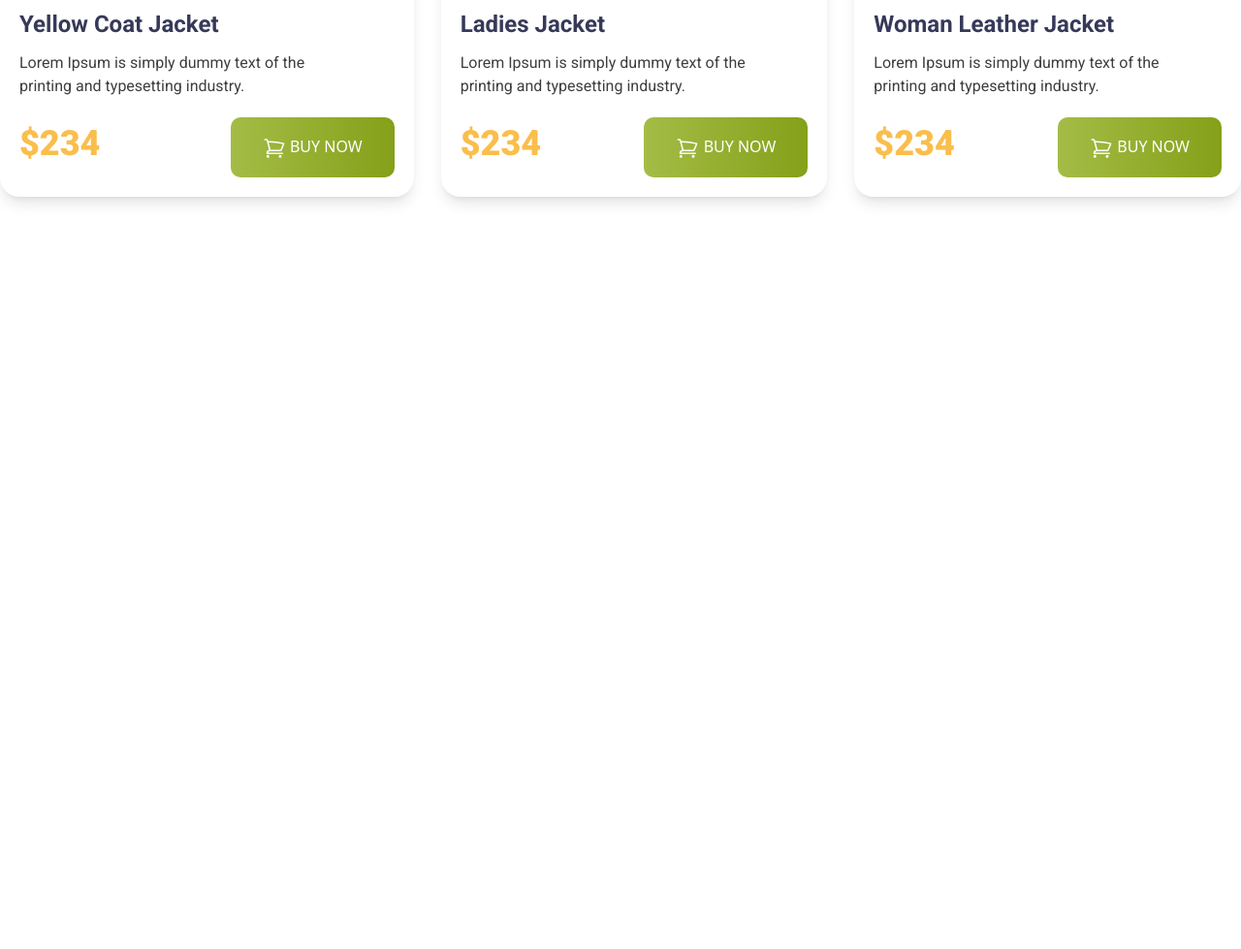
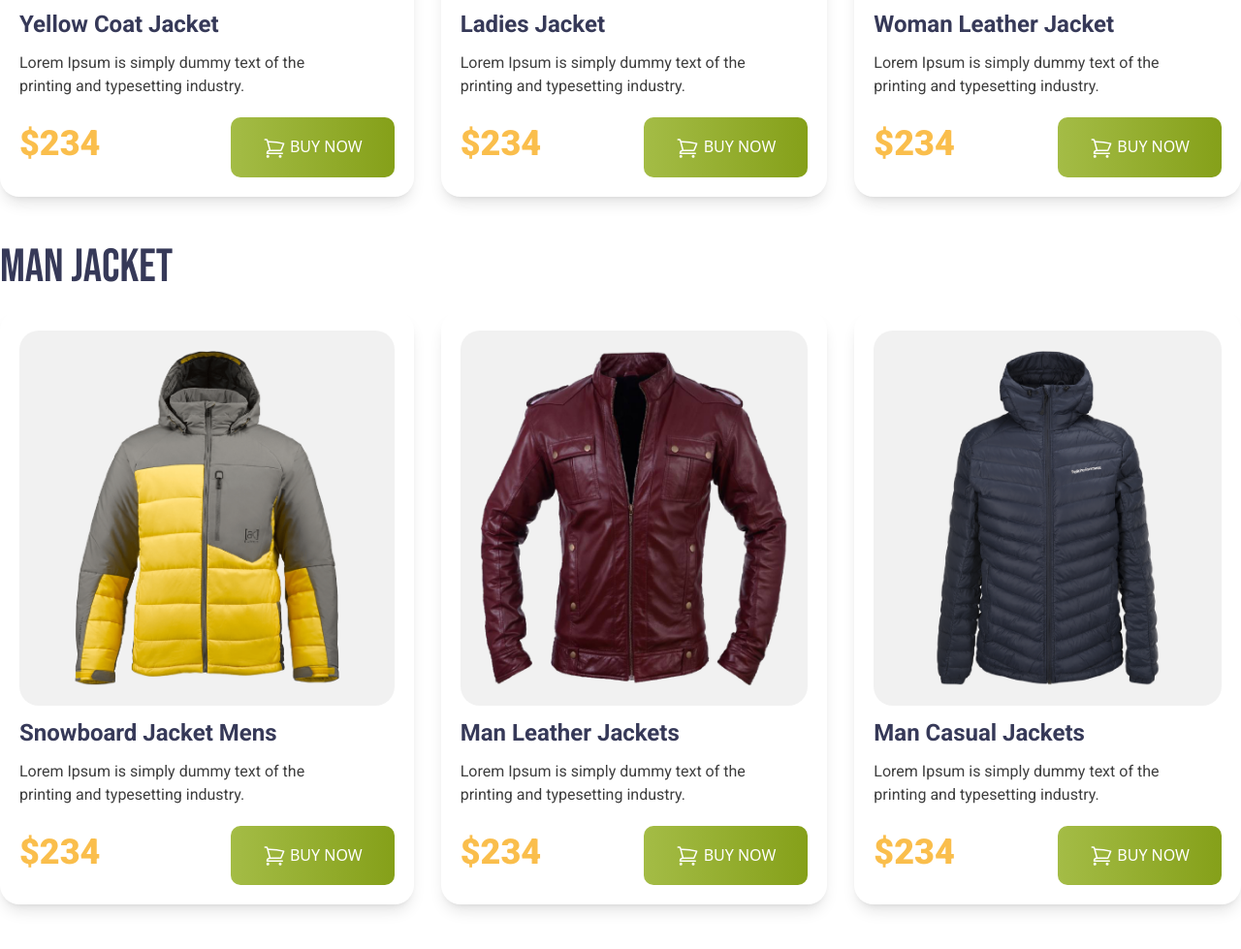
Before and after one commit to nafiulkabirbd/penguin-fashion, a plain HTML site: page index.html in a window 1280 px wide. Shown: the part 1147-2126 px from the top of the page at 97% size. Before the commit the page ends 1399 px from the top, so only its background shows below. Drawn offline with nearby package versions, Linux system fonts and the light colour scheme.

Commit message:
man jacket added

```diff
--- a/index.html
+++ b/index.html
@@ -209,6 +209,144 @@
         <!-- jacket card container end -->
       </section>
       <!-- woman jacket section end -->
+
+      <!-- man jacket section start -->
+      <section class="my-[49px]">
+        <h2 class="text-[#363958] font-bebas-neue text-5xl font-normal">
+          Man Jacket
+        </h2>
+
+        <!-- jacket card container start -->
+        <div class="grid grid-cols-1 md:grid-cols-3 mt-[21px] space-x-7">
+          <!-- jacket card 1 start -->
+          <div class="p-5 rounded-[20px] space-y-3 shadow-lg">
+            <img
+              class="bg-[#F1F1F1] p-5 rounded-[20px] img-product"
+              src="images/jacket-4.png"
+              alt="jacket-4"
+            />
+            <h2 class="text-[#363958] font-roboto text-2xl font-bold">
+              Snowboard Jacket Mens
+            </h2>
+            <p class="text-[#3E3E3E] font-roboto text-base font-normal">
+              Lorem Ipsum is simply dummy text of the <br />
+              printing and typesetting industry.
+            </p>
+            <div class="flex justify-between items-center">
+              <h3 class="text-[#FABE4C] font-roboto text-4xl font-black">
+                $234
+              </h3>
+              <button
+                class="px-[33px] py-[18px] mt-[8px] text-white rounded-[10px] font-[100px] bg-gradient-to-r from-[#A4BC46] to-[#85A019]"
+              >
+                <svg
+                  xmlns="http://www.w3.org/2000/svg"
+                  fill="none"
+                  viewBox="0 0 24 24"
+                  stroke-width="1.5"
+                  stroke="currentColor"
+                  class="size-6 text-white inline"
+                >
+                  <path
+                    stroke-linecap="round"
+                    stroke-linejoin="round"
+                    d="M2.25 3h1.386c.51 0 .955.343 1.087.835l.383 1.437M7.5 14.25a3 3 0 0 0-3 3h15.75m-12.75-3h11.218c1.121-2.3 2.1-4.684 2.924-7.138a60.114 60.114 0 0 0-16.536-1.84M7.5 14.25 5.106 5.272M6 20.25a.75.75 0 1 1-1.5 0 .75.75 0 0 1 1.5 0Zm12.75 0a.75.75 0 1 1-1.5 0 .75.75 0 0 1 1.5 0Z"
+                  />
+                </svg>
+
+                BUY NOW
+              </button>
+            </div>
+          </div>
+          <!-- jacket card 1 end -->
+
+          <!-- jacket card 2 start -->
+          <div class="p-5 rounded-[20px] space-y-3 shadow-lg">
+            <img
+              class="bg-[#F1F1F1] p-5 rounded-[20px] img-product"
+              src="images/jacket-5.png"
+              alt="jacket-5"
+            />
+            <h2 class="text-[#363958] font-roboto text-2xl font-bold">
+              Man Leather Jackets
+            </h2>
+            <p class="text-[#3E3E3E] font-roboto text-base font-normal">
+              Lorem Ipsum is simply dummy text of the <br />
+              printing and typesetting industry.
+            </p>
+            <div class="flex justify-between items-center">
+              <h3 class="text-[#FABE4C] font-roboto text-4xl font-black">
+                $234
+              </h3>
+              <button
+                class="px-[33px] py-[18px] mt-[8px] text-white rounded-[10px] font-[100px] bg-gradient-to-r from-[#A4BC46] to-[#85A019]"
+              >
+                <svg
+                  xmlns="http://www.w3.org/2000/svg"
+                  fill="none"
+                  viewBox="0 0 24 24"
+                  stroke-width="1.5"
+                  stroke="currentColor"
+                  class="size-6 text-white inline"
+                >
+                  <path
+                    stroke-linecap="round"
+                    stroke-linejoin="round"
+                    d="M2.25 3h1.386c.51 0 .955.343 1.087.835l.383 1.437M7.5 14.25a3 3 0 0 0-3 3h15.75m-12.75-3h11.218c1.121-2.3 2.1-4.684 2.924-7.138a60.114 60.114 0 0 0-16.536-1.84M7.5 14.25 5.106 5.272M6 20.25a.75.75 0 1 1-1.5 0 .75.75 0 0 1 1.5 0Zm12.75 0a.75.75 0 1 1-1.5 0 .75.75 0 0 1 1.5 0Z"
+                  />
+                </svg>
+
+                BUY NOW
+              </button>
+            </div>
+          </div>
+          <!-- jacket card 2 end -->
+
+          <!-- jacket card 3 start -->
+          <div class="p-5 rounded-[20px] space-y-3 shadow-lg">
+            <img
+              class="bg-[#F1F1F1] p-5 rounded-[20px] img-product"
+              src="images/jacket-6.png"
+              alt="jacket-6"
+            />
+            <h2 class="text-[#363958] font-roboto text-2xl font-bold">
+              Man Casual Jackets
+            </h2>
+            <p class="text-[#3E3E3E] font-roboto text-base font-normal">
+              Lorem Ipsum is simply dummy text of the <br />
+              printing and typesetting industry.
+            </p>
+            <div class="flex justify-between items-center">
+              <h3 class="text-[#FABE4C] font-roboto text-4xl font-black">
+                $234
+              </h3>
+              <button
+                class="px-[33px] py-[18px] mt-[8px] text-white rounded-[10px] font-[100px] bg-gradient-to-r from-[#A4BC46] to-[#85A019]"
+              >
+                <svg
+                  xmlns="http://www.w3.org/2000/svg"
+                  fill="none"
+                  viewBox="0 0 24 24"
+                  stroke-width="1.5"
+                  stroke="currentColor"
+                  class="size-6 text-white inline"
+                >
+                  <path
+                    stroke-linecap="round"
+                    stroke-linejoin="round"
+                    d="M2.25 3h1.386c.51 0 .955.343 1.087.835l.383 1.437M7.5 14.25a3 3 0 0 0-3 3h15.75m-12.75-3h11.218c1.121-2.3 2.1-4.684 2.924-7.138a60.114 60.114 0 0 0-16.536-1.84M7.5 14.25 5.106 5.272M6 20.25a.75.75 0 1 1-1.5 0 .75.75 0 0 1 1.5 0Zm12.75 0a.75.75 0 1 1-1.5 0 .75.75 0 0 1 1.5 0Z"
+                  />
+                </svg>
+
+                BUY NOW
+              </button>
+            </div>
+          </div>
+          <!-- jacket card 3 end -->
+        </div>
+        <!-- jacket card container end -->
+      </section>
+      <!-- man jacket section end -->
     </main>
     <!-- main section end -->
   </body>
```
